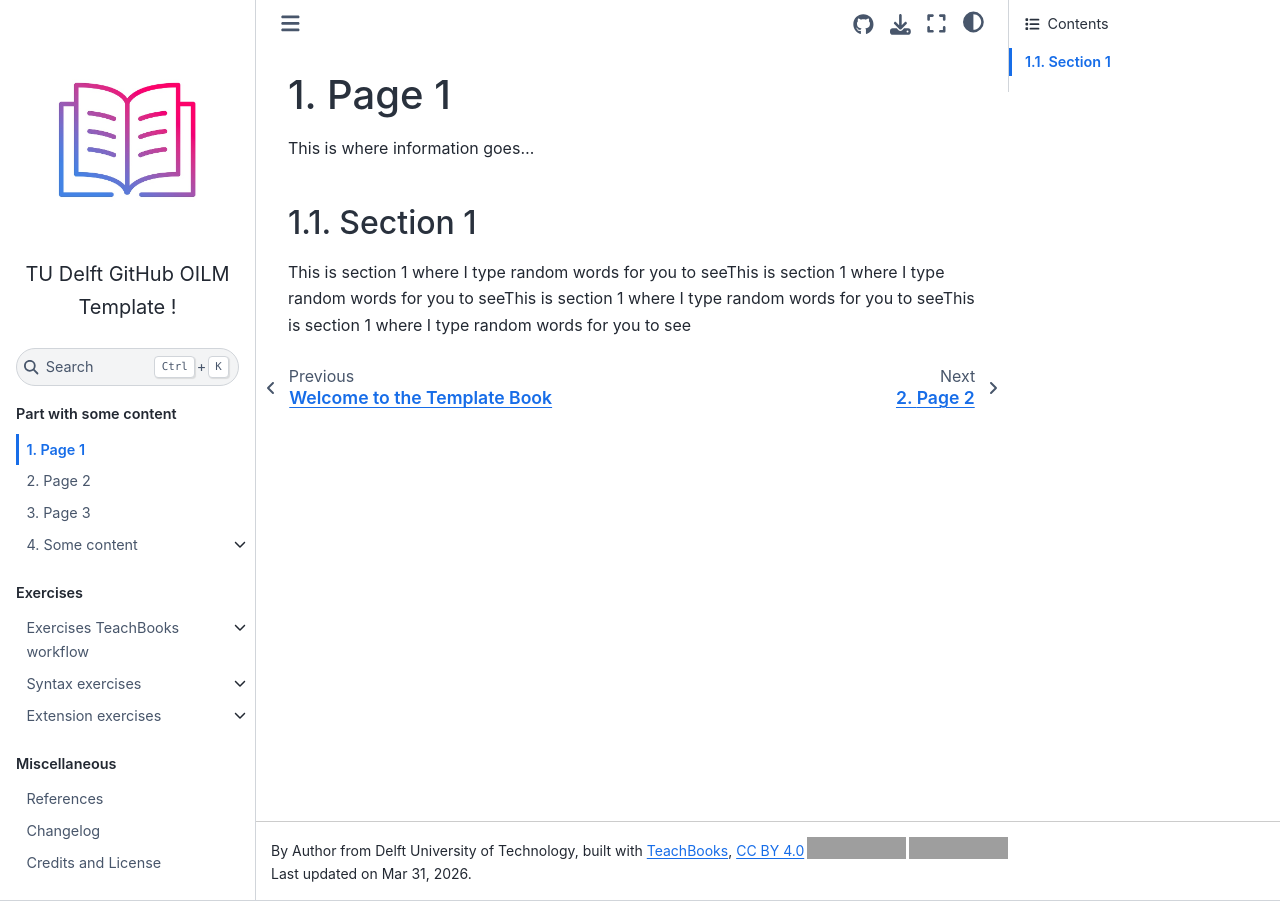
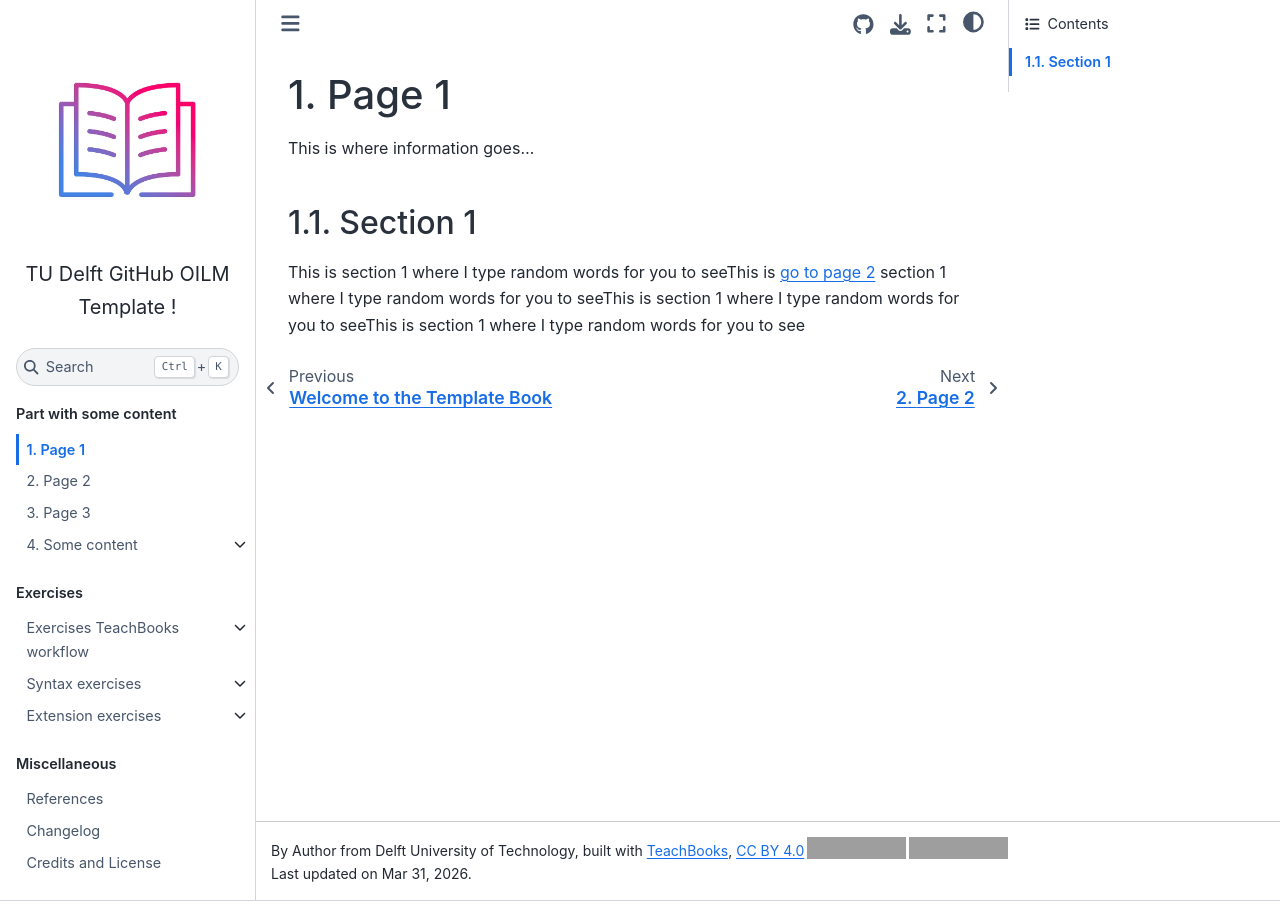
Before and after one commit to RBS-tud/tu-delft-template-TB-1, a Jupyter Book: the page built from book/1-page.md, in a window 1280 px wide. Built offline with Jupyter Book 1.0.4 settings and Sphinx 7.4.7 and the Sphinx Book theme 1.1.4, drawn with Linux system fonts in a browser that asks for light colours; comment, search, counter and statistics services are not loaded; grey boxes are pictures that could not be loaded.

Commit message:
Update 1-page.md

```diff
--- a/book/1-page.md
+++ b/book/1-page.md
@@ -4,4 +4,4 @@ This is where information goes...
 
 ## Section 1
 
-This is section 1 where I type random words for you to seeThis is section 1 where I type random words for you to seeThis is section 1 where I type random words for you to seeThis is section 1 where I type random words for you to see
+This is section 1 where I type random words for you to seeThis is [go to page 2](2-page.md) section 1 where I type random words for you to seeThis is section 1 where I type random words for you to seeThis is section 1 where I type random words for you to see
```
